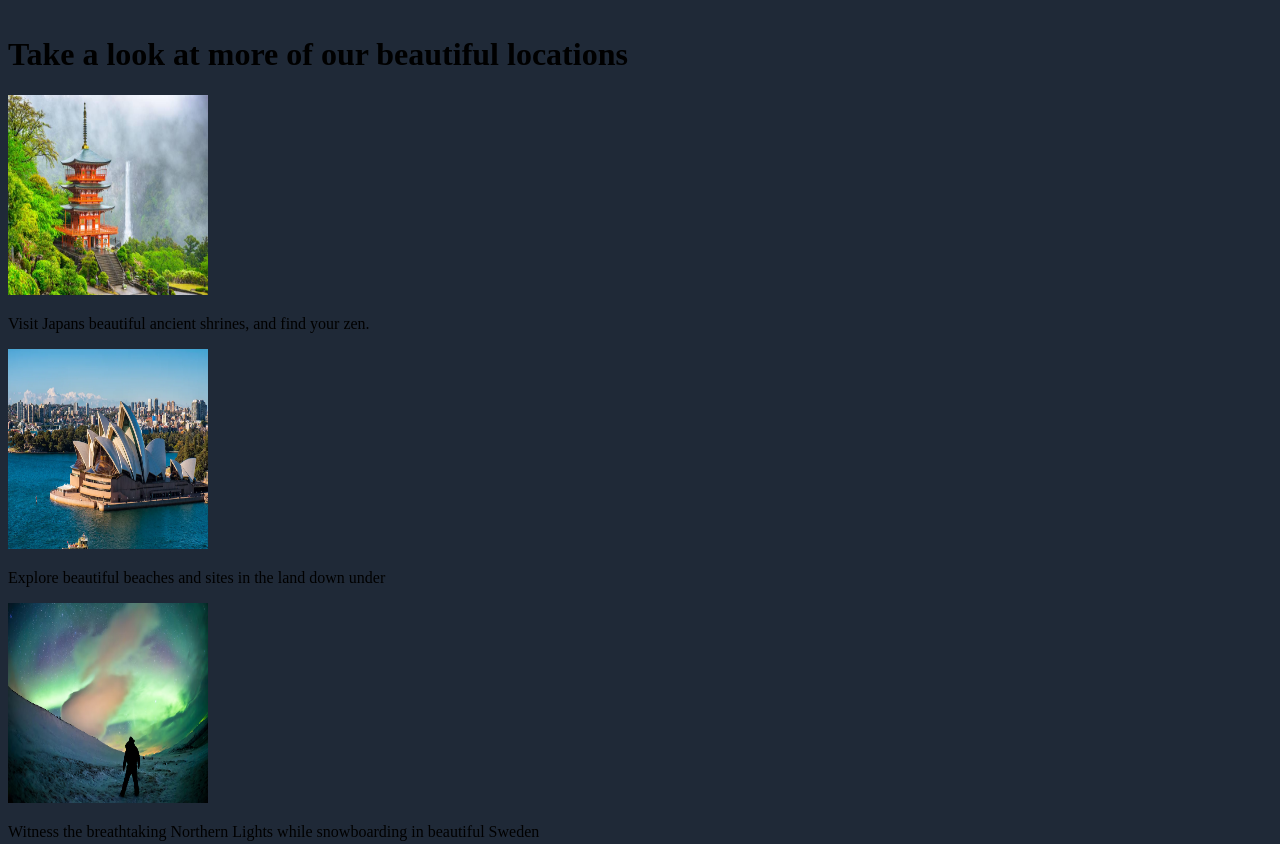
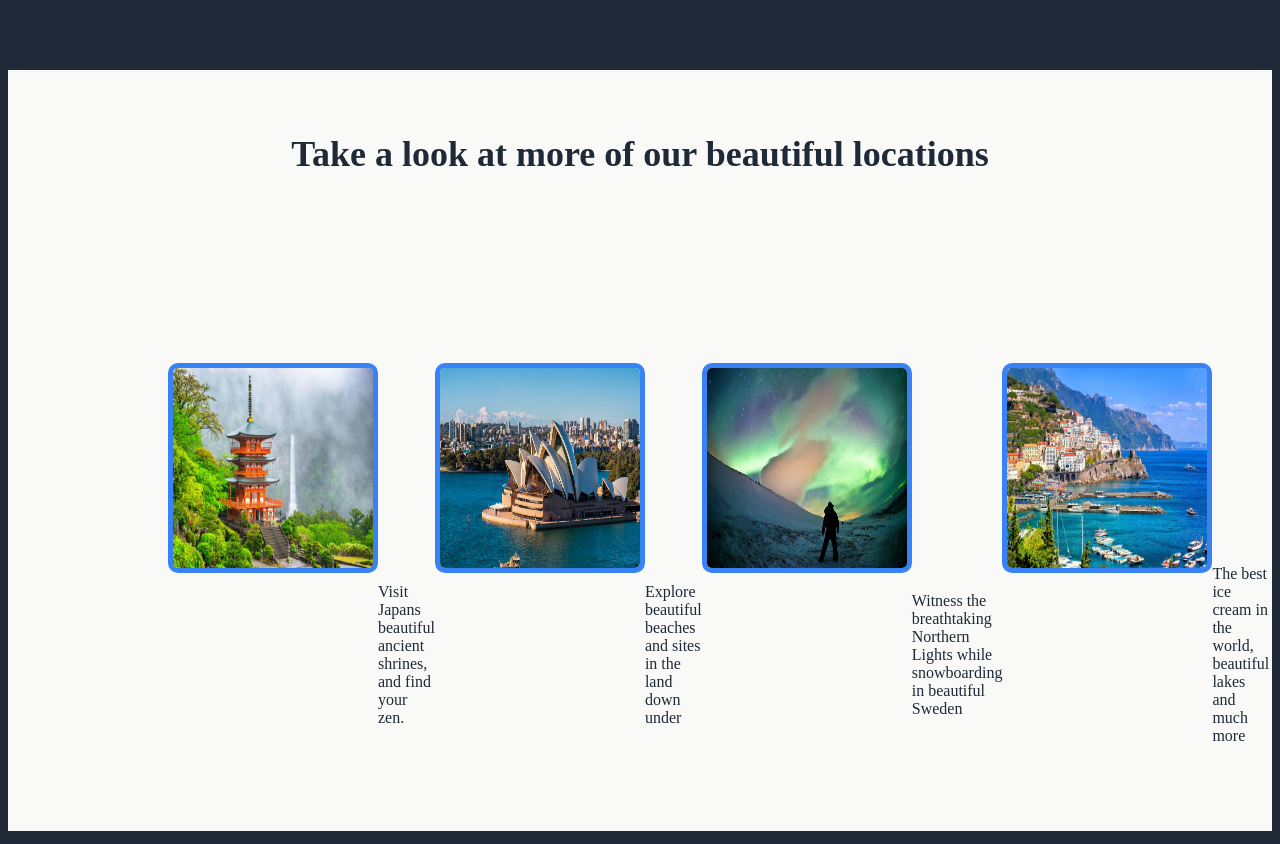
Before and after one commit to amybuc13/Landingpage, a plain HTML site: page index.html in a window 1280 px wide. Shown: the part 490-1334 px from the top of the page. Drawn offline with Linux system fonts and the light colour scheme.

Commit message:
added css to travel images and travel text

```diff
--- a/index.html
+++ b/index.html
@@ -43,38 +43,40 @@
         />
       </div>
       <br />
-      <h1>Take a look at more of our beautiful locations</h1>
-      <img
+      <h1 class="takealook">Take a look at more of our beautiful locations</h1>
+      <div class="travelimagecontainer">
+      <img class="japanimage"
         src="../Landingpage/Images/Japan.jpg"
         alt="Japan"
         height="200px"
         width="200px"
       />
-      <p>Visit Japans beautiful ancient shrines, and find your zen.</p>
-      <img
+      <p class="text">Visit Japans beautiful ancient shrines, and find your zen.</p>
+      <img class="australiaimage"
         src="../Landingpage/Images/Australia.webp"
         alt="Australia"
         height="200px"
         width="200px"
       />
-      <p>Explore beautiful beaches and sites in the land down under</p>
-      <img
+      <p class="text">Explore beautiful beaches and sites in the land down under</p>
+      <img class="swedenimage"
         src="../Landingpage/Images/Sweden.avif"
         alt="Sweden"
         height="200px"
         width="200px"
       />
-      <p>
+      <p class="text">
         Witness the breathtaking Northern Lights while snowboarding in beautiful
         Sweden
       </p>
-      <img
+      <img class="italyimage"
         src="../Landingpage/Images/Italy.webp"
         alt="Italy"
         height="200px"
         width="200px"
       />
-      <p>The best ice cream in the world, beautiful lakes and much more</p>
+      <p class="text">The best ice cream in the world, beautiful lakes and much more</p>
+      </div>
       <br />
       <q
         >We live in a wonderful world that is full of beauty, charm and
--- a/styles.css
+++ b/styles.css
@@ -1,7 +1,10 @@
+.body {
+    font-family: system-ui, -apple-system, BlinkMacSystemFont, 'Segoe UI', Roboto, Oxygen, Ubuntu, Cantarell, 'Open Sans', 'Helvetica Neue', sans-serif;
+}
+
 .header {
     color: #F9FAF8;
     margin-left: 14.8%;
-    font-family: system-ui, -apple-system, BlinkMacSystemFont, 'Segoe UI', Roboto, Oxygen, Ubuntu, Cantarell, 'Open Sans', 'Helvetica Neue', sans-serif;
 }
 
 .link {
@@ -9,7 +12,6 @@
     font-size: 30px;
     display: flex;
     gap: 20px;
-    font-family: system-ui, -apple-system, BlinkMacSystemFont, 'Segoe UI', Roboto, Oxygen, Ubuntu, Cantarell, 'Open Sans', 'Helvetica Neue', sans-serif;
 }
 
 .container {
@@ -21,7 +23,6 @@
     justify-content: space-between;
     margin-right: 15%;
     padding-bottom: 50px;
-    font-family: system-ui, -apple-system, BlinkMacSystemFont, 'Segoe UI', Roboto, Oxygen, Ubuntu, Cantarell, 'Open Sans', 'Helvetica Neue', sans-serif;
 }
 
 .discover {
@@ -31,7 +32,6 @@
     display: flex;
     padding: 0;
     margin: 0;
-    font-family: system-ui, -apple-system, BlinkMacSystemFont, 'Segoe UI', Roboto, Oxygen, Ubuntu, Cantarell, 'Open Sans', 'Helvetica Neue', sans-serif;
 }
 
 .countryside {
@@ -40,7 +40,6 @@
     display: flex;
     padding: 0;
     margin-top: 0;
-    font-family: system-ui, -apple-system, BlinkMacSystemFont, 'Segoe UI', Roboto, Oxygen, Ubuntu, Cantarell, 'Open Sans', 'Helvetica Neue', sans-serif;
 }
 
 .signup {
@@ -55,7 +54,6 @@
     font-weight: 700;
     align-items: center;
     justify-content: center;
-    font-family: system-ui, -apple-system, BlinkMacSystemFont, 'Segoe UI', Roboto, Oxygen, Ubuntu, Cantarell, 'Open Sans', 'Helvetica Neue', sans-serif;
 }
 
 .imgcontainer {
@@ -66,3 +64,64 @@
     margin-right: 15%;
     margin-left: 12.5%;
 }
+
+.takealook {
+    display: flex;
+    justify-content: center;
+    align-items: center;
+    color: #1f2937;
+    font-size: 36px;
+    font-weight: 900;
+    background-color: #F9FAF8;
+    padding: 0;
+    margin: 0;
+    margin-top: 100px;
+    padding-top: 5%;
+}
+
+.japanimage {
+    border-radius: 10px;
+    border-color: #3882F6;
+    border-width: 5px;
+    border-style: solid;
+}
+
+.australiaimage {
+    border-radius: 10px;
+    border-color: #3882F6;
+    border-width: 5px;
+    border-style: solid;
+}
+
+.swedenimage {
+    border-radius: 10px;
+    border-color: #3882F6;
+    border-width: 5px;
+    border-style: solid;
+}
+
+.italyimage {
+    border-radius: 10px;
+    border-color: #3882F6;
+    border-width: 5px;
+    border-style: solid;
+}
+
+.travelimagecontainer {
+    display: flex;
+    justify-content: center;
+    align-items: center;
+    background-color: #F9FAF8;
+    padding-bottom: 70px;
+    padding-left: 160px;
+    flex-direction: row;
+}
+
+.text {
+    color: #1f2937;
+    display: flex;
+    justify-content: center;
+    align-items: center;
+    margin-top: 370px;
+    padding-top: 20px;
+}
```
